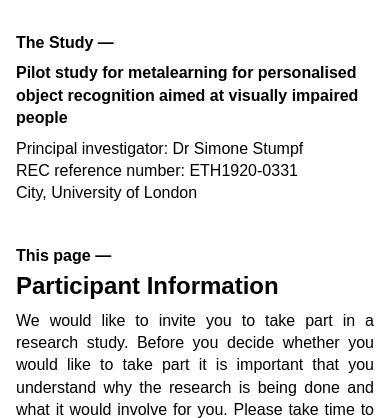
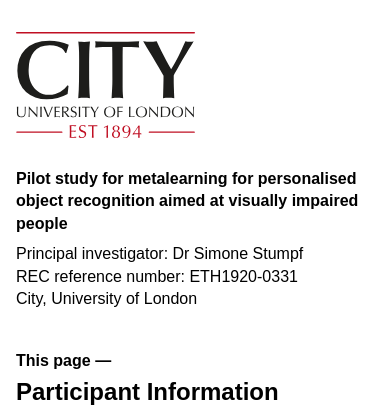
Before and after one commit to tobyspark/orbit_data, a Django app: page /pilot/ in a window 390 px wide. Shown: the top 418 px of the page. Run offline with Django 3.2, Linux system fonts and the light colour scheme.

Commit message:
City logo

```diff
--- a/pilot/jinja2/pilot/base.html
+++ b/pilot/jinja2/pilot/base.html
@@ -13,7 +13,7 @@
 
 <body>
     <section>
-        <header aria-hidden="true">The Study<span aria-hidden="true"></span></header>
+        <header aria-hidden="true"><img src="/static/city-uol-logo-responsive.svg" alt="Logo for City, University of London"></header>
         <div>
             <h1>Pilot study for metalearning for personalised object recognition aimed at visually impaired people</h1>
             <p>Principal investigator: Dr Simone Stumpf<br>
--- a/pilot/static/css/orbit.css
+++ b/pilot/static/css/orbit.css
@@ -49,6 +49,11 @@ section > header {
     padding-right: 2%;
     text-align: right;
     margin-bottom: 1em;
+}
+
+section > header > img {
+    padding-left: 1em;
+    padding-top: 0.25em;
 }
 
 section > div {
@@ -183,6 +188,11 @@ form ul > li > ul { /* Radio button set */
         content: " —"
     }
 
+    section > header > img {
+        padding: unset;
+        margin: 0 50% 1em 0;
+    }
+
     section > div {
         margin-bottom: 2em
     }
```
Also changed, not shown: pilot/static/city-uol-logo-responsive.svg (added).
